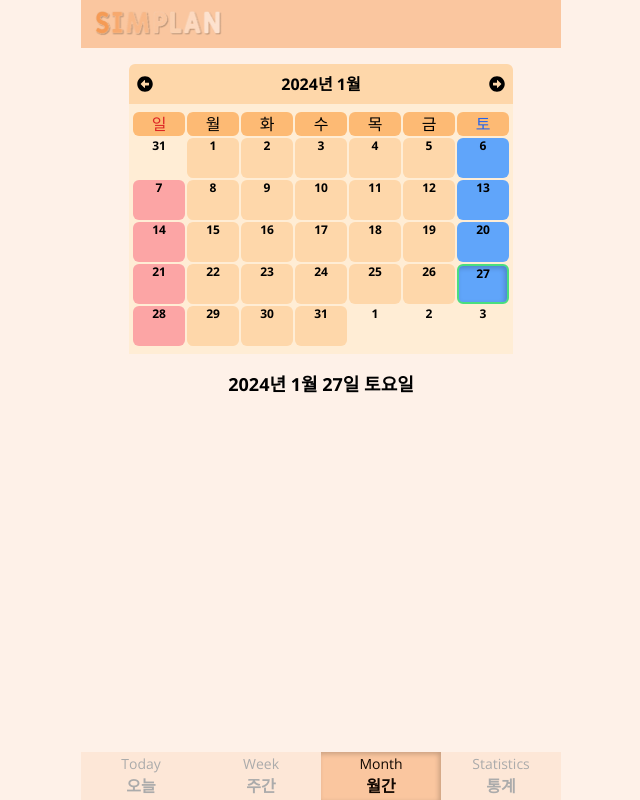
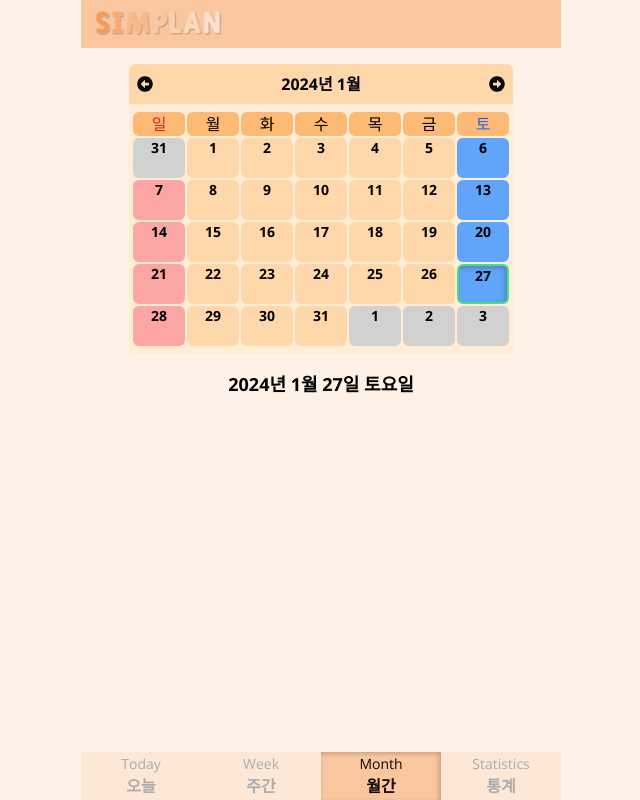
Before and after one commit to cjfal2/SIMPLAN_next, a Next.js app: page /Month in a window 1280 px wide. Shown: the whole page, without its empty margins (319-959 px from the left). Built offline with nearby package versions, Linux system fonts and the light colour scheme.

Commit message:
캘린더에 일정 수 표시

```diff
--- a/src/app/apis/getToDo.ts
+++ b/src/app/apis/getToDo.ts
@@ -2,6 +2,65 @@ import axios from "axios";
 import { DailyToDoType } from "../model/types";
 import { transNumber } from "./transNumer";
 
+interface Plan {
+  id: number;
+  title: string;
+  content: string;
+  category: string;
+  status: string;
+  isImportant: boolean;
+  planStartTime: string;
+  planEndTime: string;
+  realStartTime: string | null;
+  realEndTime: string | null;
+}
+
+interface ApiResponse {
+  message: string;
+  data: Record<string, Plan[]>;
+}
+
+export async function getMonthToDo(
+  year: number,
+  month: number,
+  day: number
+): Promise<Record<string, number>> {
+  const accessToken = await getAccessToken();
+
+  const apiUrl = "/plan";
+  const statusCount: Record<string, number> = {}; // 날짜별 일정 수를 저장할 객체로 변경
+  const m = transNumber(month);
+  const d = transNumber(day);
+  const date = `${year}-${m}-${d}`;
+
+  if (accessToken) {
+    try {
+      const response = await axios.get<ApiResponse>(apiUrl, {
+        params: {
+          query: "month",
+          date: date,
+        },
+        headers: {
+          Authorization: `Bearer ${accessToken}`,
+          "Content-Type": "application/json",
+        },
+      });
+
+      // 받아온 데이터를 사용하여 날짜별 일정 수를 계산
+      for (const date in response.data.data) {
+        if (response.data.data.hasOwnProperty(date)) {
+          statusCount[date] = response.data.data[date].length;
+        }
+      }
+    } catch (error) {
+      console.error("API 호출 중 오류 발생:", error);
+    }
+  } else {
+    // 토큰이 없는 경우, 로그인 페이지로 리디렉션 또는 처리
+    console.log("토큰이 없습니다. 로그인 페이지로 이동하세요.");
+  }
+  return statusCount;
+}
 
 export async function getTodayToDo() {
   const accessToken = await getAccessToken();
@@ -69,9 +128,8 @@ export async function getSomedayToDo(year: number, month: number, day: number) {
       // 받아온 데이터를 사용
       if (response.data.data[date]) {
         allToDoData.push(...response.data.data[date]);
-      }
-      else {
-        console.log("일정이 없음")
+      } else {
+        console.log("일정이 없음");
       }
     } catch (error) {
       // 오류 처리
--- a/src/app/components/month/MonthPageCalendar.tsx
+++ b/src/app/components/month/MonthPageCalendar.tsx
@@ -1,6 +1,8 @@
 "use client";
 
 import { getCalendar } from "@/app/apis/getCalendar";
+import { getMonthToDo } from "@/app/apis/getToDo";
+import { transNumber } from "@/app/apis/transNumer";
 import React, { useEffect, useState } from "react";
 import { FaArrowAltCircleLeft, FaArrowAltCircleRight } from "react-icons/fa";
 
@@ -23,7 +25,7 @@ type Props = {
   dayOfWeek: string;
   setSomeday: (y: number, m: number, d: number, w: string) => void;
 };
-
+// ...
 export default function MonthPageCalendar({
   year,
   month,
@@ -31,21 +33,40 @@ export default function MonthPageCalendar({
   dayOfWeek,
   setSomeday,
 }: Props) {
-  const [newYear, setNewYear] = useState<number>(year); // 바꿀 년도
-  const [newMonth, setNewMonth] = useState<number>(month); // 바꿀 월
-  const [newDay, setNewDay] = useState<number>(day); // 바꿀 날
+  const [newYear, setNewYear] = useState<number>(year);
+  const [newMonth, setNewMonth] = useState<number>(month);
+  const [newDay, setNewDay] = useState<number>(day);
   const [newDOW, setNewDOW] = useState<string>(dayOfWeek);
   const [calendar, setCalendar] = useState<number[][]>(
     getCalendar(newYear, newMonth - 1)
-  ); // 해당 년/월 의 캘린더 정보
+  );
+  const [statusCount, setStatusCount] = useState<any>({});
+
+  const fetchData = async () => {
+    try {
+      const result = await getMonthToDo(newYear, newMonth, newDay);
+
+      setStatusCount(result);
+    } catch (error) {
+      console.error("상태별 일정 갯수를 가져오는 중 오류 발생:", error);
+    }
+  };
 
   useEffect(() => {
     setCalendar(getCalendar(newYear, newMonth - 1));
-  }, [newYear, newMonth]); // useEffect를 사용하여 년/월이 바뀌는 것을 계속 추적
+    fetchData();
+    // eslint-disable-next-line react-hooks/exhaustive-deps
+  }, [newYear, newMonth]);
+
+  useEffect(() => {
+    // 여기에서 최신 statusCount 값을 사용하거나 다른 작업을 수행합니다.
+  }, [statusCount]);
 
   useEffect(() => {
     setSomeday(newYear, newMonth, newDay, newDOW);
-  }, [newYear, newMonth, newDay, newDOW, setSomeday]);
+    fetchData();
+    // eslint-disable-next-line react-hooks/exhaustive-deps
+  }, [newYear, newMonth, newDay, newDOW]);
 
   /** 월을 이동하는 함수.  m: 지금 월 , w: 월을 더하는지 빼는지 */
   const selMonth = (m: number, w: boolean) => {
@@ -123,11 +144,10 @@ export default function MonthPageCalendar({
                       hover:cursor-pointer
                       hover:scale-105
                       hover:bg-opacity-45
-                      text-xs
                       font-bold
                       ${
                         date[1] === 0 || date[1] === 2
-                          ? "bg-gray-300"
+                          ? "bg-gray"
                           : index % 7 === 0
                           ? "bg-red-300"
                           : (index + 1) % 7 === 0
@@ -142,7 +162,17 @@ export default function MonthPageCalendar({
                       }
                     `}
             >
-              {date[0]}
+              <div className="flex flex-col">
+                <p className="text-sm">{date[0]}</p>
+                <div className="font-medium text-xs text-dark_gray">
+                  {statusCount &&
+                    statusCount[
+                      `${newYear}-${transNumber(newMonth)}-${transNumber(
+                        date[0]
+                      )}`
+                    ]}
+                </div>
+              </div>
             </div>
           ))}
         </div>
```
